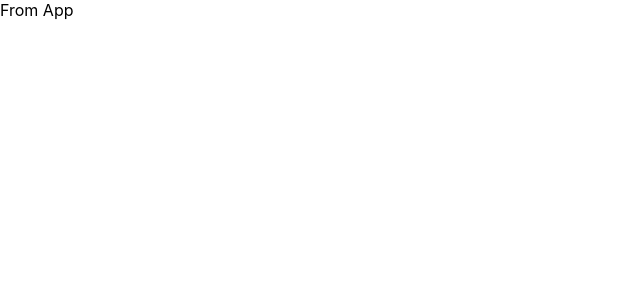
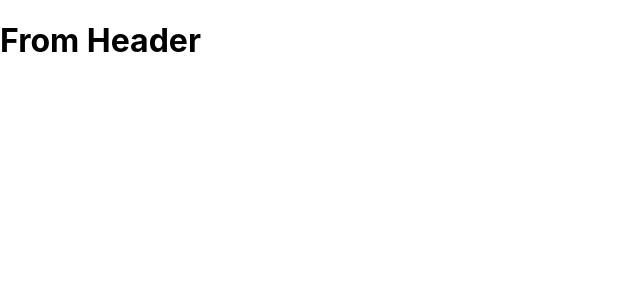
Before and after one commit to lautarosoliani/ToDo-React-App, a React (Create React App) app in the folder my-app/: page / in a window 1280 px wide. Shown: the top 300 px of the page, without its empty margins (0-640 px from the left). Built offline with nearby package versions, Linux system fonts and the light colour scheme.

Commit message:
App.js, components, Header.css, Header.jsx

```diff
--- a/my-app/src/App.js
+++ b/my-app/src/App.js
@@ -1,5 +1,11 @@
+import Header from "./components/Header"
+
 function App() {
-    return <>From App</>
+    return (
+        <>
+            <Header />
+        </>
+    )
 }
 
 export default App
--- /dev/null
+++ b/my-app/src/components/Header.jsx
@@ -0,0 +1,5 @@
+const Header = () => {
+    return <h1>From Header</h1>
+}
+
+export default Header
```
Also changed, not shown: my-app/src/components/Header.css (added).
